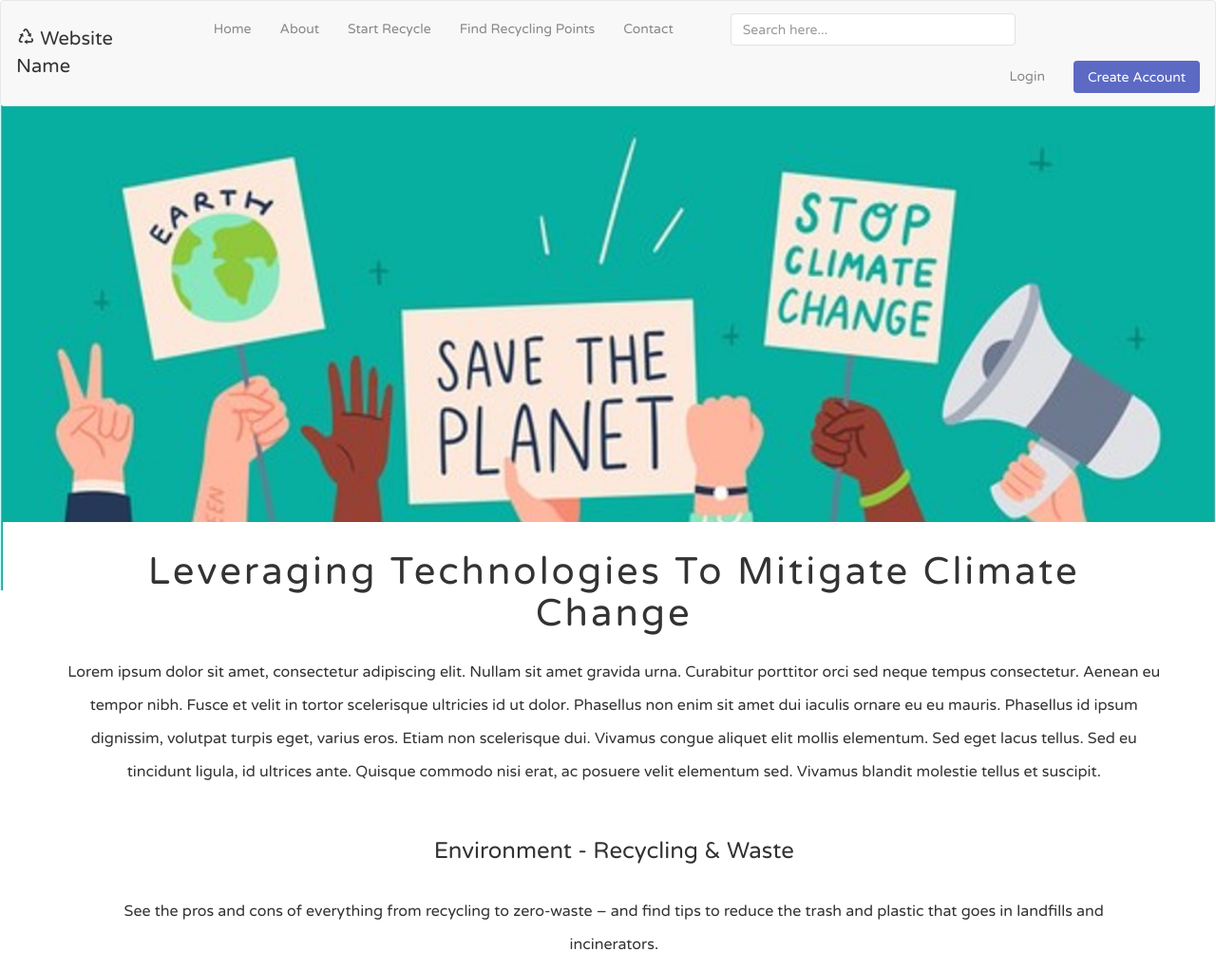
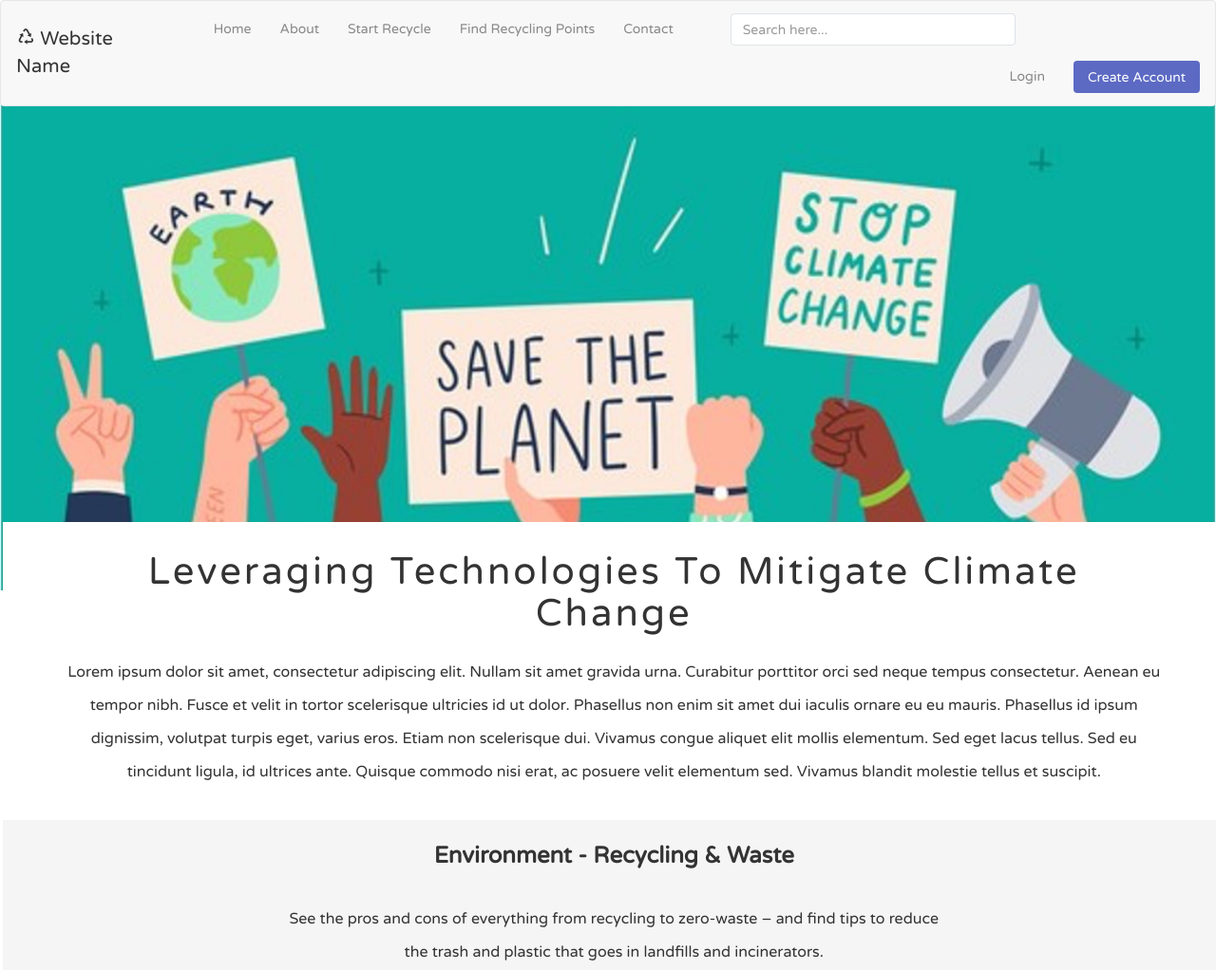
Before and after one commit to waileng09/HackathonTeam9, a Flask app: page / in a window 1280 px wide. Shown: the top 1022 px of the page at 95% size. Run offline with Flask 2, Linux system fonts and the light colour scheme; some libraries are stand-ins or nearby versions.

Commit message:
updated customer_home.html

```diff
--- a/templates/customer page/customer_home.html
+++ b/templates/customer page/customer_home.html
@@ -13,9 +13,9 @@
             <p>Lorem ipsum dolor sit amet, consectetur adipiscing elit. Nullam sit amet gravida urna. Curabitur porttitor orci sed neque tempus consectetur. Aenean eu tempor nibh. Fusce et velit in tortor scelerisque ultricies id ut dolor. Phasellus non enim sit amet dui iaculis ornare eu eu mauris. Phasellus id ipsum dignissim, volutpat turpis eget, varius eros. Etiam non scelerisque dui. Vivamus congue aliquet elit mollis elementum. Sed eget lacus tellus. Sed eu tincidunt ligula, id ultrices ante. Quisque commodo nisi erat, ac posuere velit elementum sed. Vivamus blandit molestie tellus et suscipit.</p>
         </div>
 
-          <div class="container">
-          <h3>Environment - Recycling & Waste</h3>
-          <p>See the pros and cons of everything from recycling to zero-waste – and find tips to reduce the trash and plastic that goes in landfills and incinerators.</p>
+          <div class="cs-container">
+          <h3><b>Environment - Recycling & Waste</b></h3>
+          <p>See the pros and cons of everything from recycling to zero-waste – and find tips to reduce <br> the trash and plastic that goes in landfills and incinerators.</p>
             <div class="row">
                 <div class="col-md-10 col-center">
                     <div id="myCarousel" class="carousel slide" data-ride="carousel" data-interval="0">
@@ -35,7 +35,7 @@
                                             <img src="/static/img/home_c1.png" class="img-responsive" alt="">
                                         </div>
                                         <div class="thumb-content">
-                                            <h4><b>Eco-Friendly Options for Recycling TVs</b></h4>
+                                            <h4><b>Options for Recycling TVs</b></h4>
                                             <p>Find a center near you that will recycle your TV!</p>
                                             <a href="https://www.treehugger.com/tv-recycling-5195005" class="btn btn-primary">More <i class="fa fa-angle-right"></i></a>
                                         </div>
@@ -47,7 +47,7 @@
                                             <img src="/static/img/home_c2.png" class="img-responsive" alt="">
                                         </div>
                                         <div class="thumb-content">
-                                            <h4><b>Creative Ways of Recycling Light Bulbs</b></h4>
+                                            <h4><b>Ways of Recycling Light Bulbs</b></h4>
                                             <p>You can use your old light bulbs to hold air plants.</p>
                                             <a href="https://www.treehugger.com/light-bulb-recycling-5206232" class="btn btn-primary">More <i class="fa fa-angle-right"></i></a>
                                         </div>
@@ -59,7 +59,7 @@
                                             <img src="/static/img/home_c3.png" class="img-responsive" alt="">
                                         </div>
                                         <div class="thumb-content">
-                                            <h4><b>Recycle Textiles</b></h4>
+                                            <h4><b>Recycling Textiles</b></h4>
                                             <p><b>Give new life to old clothes by recycling textiles.</b></p>
                                             <a href="https://www.treehugger.com/textile-recycling-5203438" class="btn btn-primary">More <i class="fa fa-angle-right"></i></a>
                                         </div>
@@ -197,7 +197,7 @@ text-align: center;
 min-width: 100%;
 margin-left: -1%;
 margin-right: -2%;
-height: 800px;
+height: 900px;
 background-color: #fff;
 margin-top: 550px;
 text-align: center;
@@ -215,6 +215,11 @@ padding: 2% 0;
 line-height: 35px;
 font-size: 16px;
 text-align: center;
+}
+
+.cs-container {
+background-color: #f5f5f5;
+padding: 5px 0;
 }
 
 .col-center {
@@ -239,8 +244,8 @@ text-align: center;
 }
 
 .carousel .item img {
-	max-width: 100%;
-	height: 50%;
+	width: 100%;
+	height: 55%;
 	display: inline-block;
 }
 .carousel .item .btn {
```
